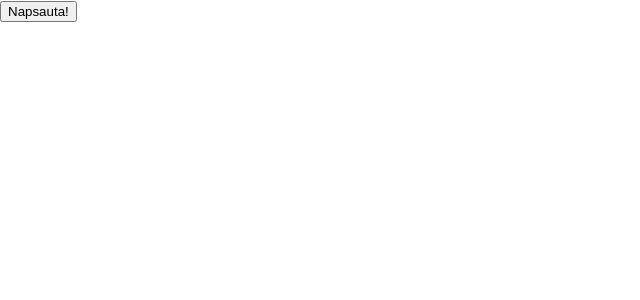
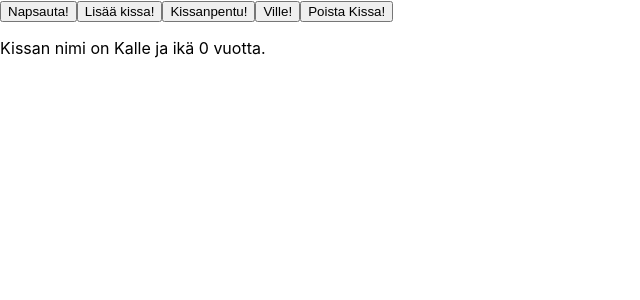
Before and after one commit to leenakh/projekti-2020, a React (Create React App) app in the folder salppurinkirjasto/: page / in a window 1280 px wide. Shown: the top 300 px of the page, without its empty margins (0-640 px from the left). Built offline with nearby package versions, Linux system fonts and the light colour scheme; data requests are answered from the project's data file.

Commit message:
kertausharjoituksia edelleen

```diff
--- a/salppurinkirjasto/db.json
+++ b/salppurinkirjasto/db.json
@@ -1,20 +1,19 @@
-{ "kissat": [
+{
+  "kissat": [
     {
-        "id": 1,
-        "nimi": "Katti Matikainen",
-        "ika": 8
+      "id": 1,
+      "nimi": "Katti Matikainen",
+      "ika": 1
     },
     {
-        "id": 2,
-        "nimi": "Ville",
-        "ika": 12
+      "id": 2,
+      "nimi": "Ville",
+      "ika": 1
     },
     {
-        "id": 3,
-        "nimi": "Karvinen",
-        "ika": 55
+      "id": 4,
+      "nimi": "Bella",
+      "ika": 1
     }
-
-
-]
+  ]
 }
--- a/salppurinkirjasto/src/App.js
+++ b/salppurinkirjasto/src/App.js
@@ -1,37 +1,102 @@
 import React, { useState, useEffect } from 'react'
 import Kissa from './components/Kissa'
 import './App.css';
-import axios from 'axios'
+import kissaService from './services/kissat'
 
 const App = () => {
 
-  const [kissa, setKissa] = useState()
+  const [kissa, setKissa] = useState({id: 7, nimi: 'Kalle', ika: 0})
+  const [kissat, setKissat] = useState([])
+  const [indeksi, setIndeksi] = useState(0)
 
-  let kissat = []
-
-  axios.get('http://localhost:3001/kissat')
+  useEffect(() => {
+    console.log('effect')
+    kissaService.getAll()
       .then(response => {
-        kissat = response.data
+        setKissat(response)
         console.log(kissat)
       })
+  }, [])
+
+  const addKissa = () => {
+    //event.preventDefault()
+    const uusiKissa = {
+      id: 11,
+      nimi: 'Kissa',
+      ika: 11
+    }
+    kissaService
+      .create(uusiKissa)
+      .then(response => {
+        console.log(response)
+        setKissat(kissat.concat(response))
+      })
+      .catch(error => {
+        console.log('Ei onnistunut :)')
+      })
+  }
+
+  const muutaKissanIka = id => {
+    const url = `http://localhost:3001/kissat/${id}`
+    const kissa = kissat.find(kissa => kissa.id === id)
+    const muutettuKissa = {...kissa, ika: 1}
+    kissaService
+    .update(id, muutettuKissa)
+    .then(response => {
+      setKissat(kissat.map(kissa => kissa.id !== id ? kissa : response))
+      setKissa(muutettuKissa)
+    })
+    .catch(error => {
+      console.log('Ei onnistunut :)')
+    })
+  }
+
+  const getVille = id => {
+    kissaService
+    .getOne(id)
+    .then(response => {
+      setKissa(response)
+    })
+    .catch(error => {
+      console.log('Ei onnistunut :)')
+    })
+  }
+
+  const poistaKissa = id => {
+    kissaService
+    .remove(id)
+    .then(response => {
+      setKissat(kissat.map(kissa => kissa.id !== id))
+      console.log('kissat', kissat)
+    })
+  }
 
   const handle = () => {
-  let uusikissa = kissat[0]
+    let uusiIndeksi = 0
+    let uusikissa = kissat[indeksi]
     setKissa(uusikissa)
+    if (indeksi < kissat.length - 1) {
+      uusiIndeksi = indeksi + 1
+    }
+    setIndeksi(uusiIndeksi)
     console.log('uusikissa', uusikissa)
     console.log(kissa)
   }
+
   if (kissa) {
     return (
       <div >
         <button onClick={handle}>Napsauta!</button>
+        <button onClick={addKissa}>Lisää kissa!</button>
+        <button onClick={() => muutaKissanIka(kissa.id)}>Kissanpentu!</button>
+        <button onClick={() => getVille(2)}>Ville!</button>
+        <button onClick={() => poistaKissa(5)}>Poista Kissa!</button>
         <Kissa nimi={kissa.nimi} ika={kissa.ika} />
       </div>
     )
   } else {
-  return <button onClick={handle}>Napsauta!</button>
+    return null
+  }
 }
 
-}
-
-export default App;
+export default App
--- /dev/null
+++ b/salppurinkirjasto/src/services/kissat.js
@@ -0,0 +1,35 @@
+import axios from 'axios'
+const baseUrl = 'http://localhost:3001/kissat'
+
+const getAll = () => {
+    const request = axios.get(baseUrl)
+    return request.then(response => response.data)
+}
+
+const create = newObject => {
+    const request = axios.post(baseUrl, newObject)
+    return request.then(response => response.data)
+}
+
+const update = (id, newObject) => {
+    const request = axios.put(`${baseUrl}/${id}`, newObject)
+    return request.then(response => response.data)
+}
+
+const getOne = id => {
+    const request = axios.get(`${baseUrl}/${id}`)
+    return request.then(response => response.data)
+}
+
+const remove = id => {
+    const request = axios.delete(`${baseUrl}/${id}`)
+    return request.then(response => response.data)
+}
+
+export default {
+    getAll,
+    create,
+    update,
+    getOne,
+    remove
+}
```
Lines whose indentation alone changed are shown as unchanged.
